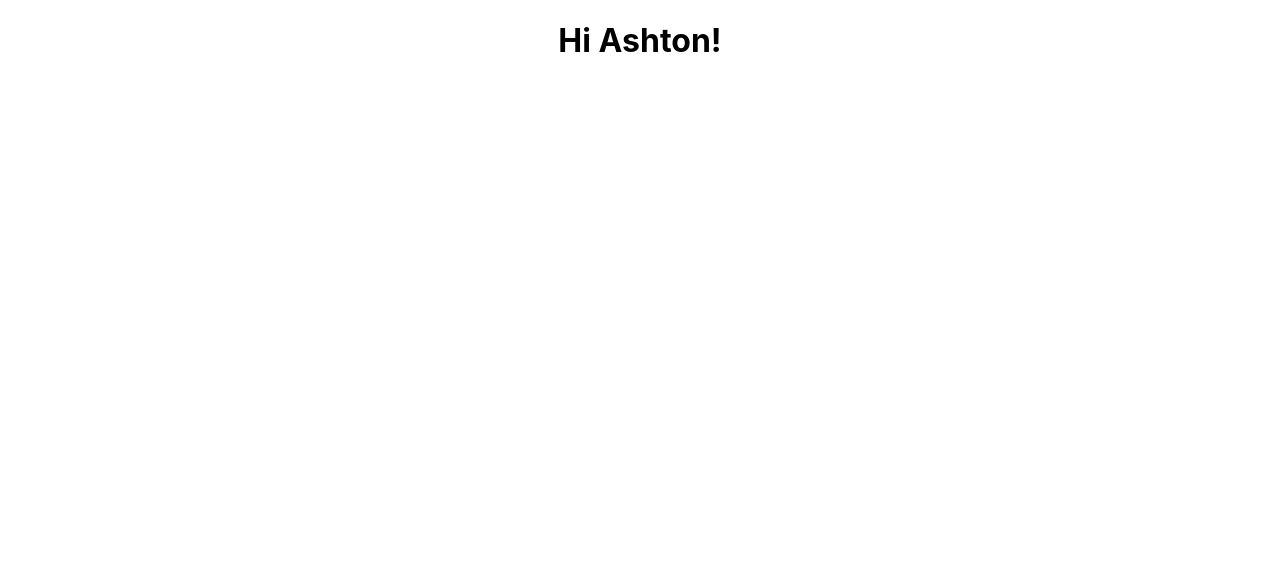
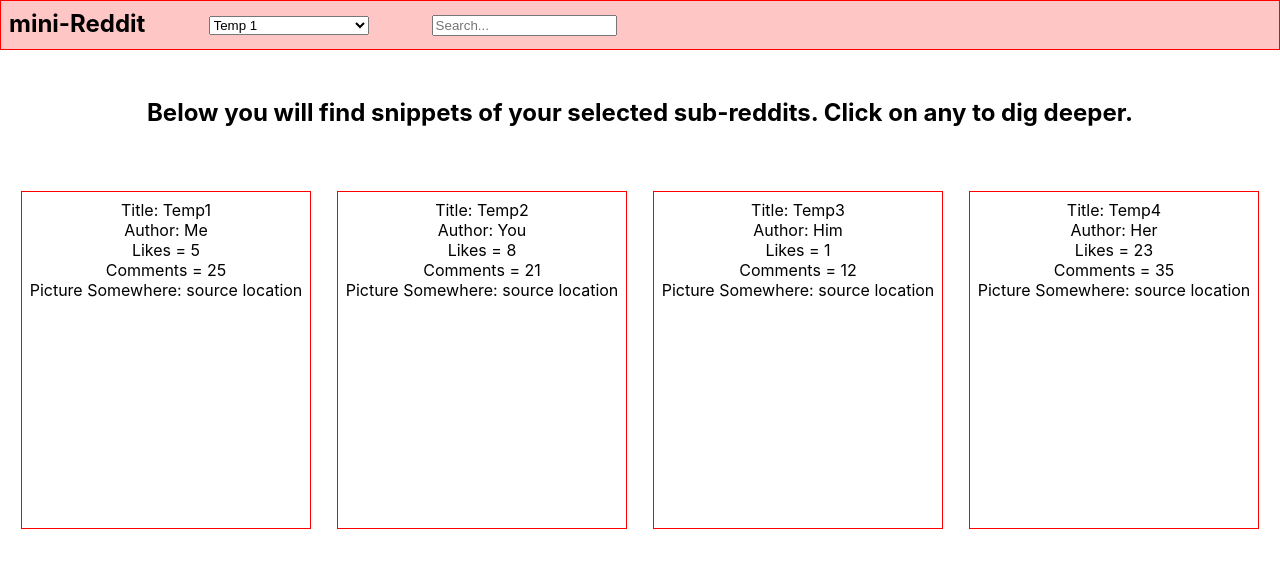
Before and after one commit to DShowens/reddit-app, a React (Create React App) app: page / in a window 1280 px wide. Shown: the top 568 px of the page. Built offline with nearby package versions, Linux system fonts and the light colour scheme.

Commit message:
added navbar, welcome verbiage, and mulit-card layout draft

```diff
--- a/public/index.html
+++ b/public/index.html
@@ -28,7 +28,7 @@
   </head>
   <body>
     <noscript>You need to enable JavaScript to run this app.</noscript>
-    <div id="app"></div>
+    <div id="root"></div>
     <!--
       This HTML file is a template.
       If you open it directly in the browser, you will see an empty page.
--- a/src/App.js
+++ b/src/App.js
@@ -1,10 +1,12 @@
 
+import { Outlet } from 'react-router-dom';
 import './App.css';
 
 export default function App() {
   return (
     <div className="App">
-      <h1>Hi Ashton!</h1>
+      <h2>Below you will find snippets of your selected sub-reddits.  Click on any to dig deeper.</h2>
+        <Outlet />
     </div>
   );
 }
--- /dev/null
+++ b/src/components/MultiCards.js
@@ -0,0 +1,53 @@
+
+
+const tempPlaceholder = [{
+    title: "Temp1",
+    author: "Me",
+    likes: 5,
+    comments: 25,
+    pic: "source location",
+    id: 1
+},
+{
+    title: "Temp2",
+    author: "You",
+    likes: 8,
+    comments: 21,
+    pic: "source location",
+    id: 2
+},
+{
+    title: "Temp3",
+    author: "Him",
+    likes: 1,
+    comments: 12,
+    pic: "source location",
+    id: 3
+},
+{
+    title: "Temp4",
+    author: "Her",
+    likes: 23,
+    comments: 35,
+    pic: "source location",
+    id: 4
+}
+]
+
+function MultiCards() {
+    return (
+        <div className="multi-cards">
+            {tempPlaceholder.map(entry => (
+                <div className="card">
+                    <p>Title: {entry.title}</p>
+                    <p>Author: {entry.author}</p>
+                    <p>Likes = {entry.likes}</p>
+                    <p>Comments = {entry.comments}</p>
+                    <p>Picture Somewhere: {entry.pic}</p>
+                </div>
+            ))}
+        </div>
+    )
+};
+
+export default MultiCards;
--- /dev/null
+++ b/src/components/RootLayout.js
@@ -0,0 +1,27 @@
+import { Outlet } from "react-router-dom";
+
+
+function RootLayout() {
+    return (
+        <div className="root-layout">
+            <header>
+                <nav>
+                    <h1>mini-<span cassName="reddit">Reddit</span></h1>
+                    <select name="subreddits" id="subreddits">
+                        <option value="temp1">Temp 1</option>
+                        <option value="temp2">Temp 2</option>
+                        <option value="temp3">Temp 3</option>
+                        <option value="temp4">Temp 4</option>
+                        <option value="temp5">Temp 5</option>
+                    </select>
+                    <input type="text" placeholder="Search..."></input>
+                </nav>
+            </header>
+            <main>
+                <Outlet/>
+            </main>
+        </div>
+    )
+}
+
+export default RootLayout;
--- a/src/index.css
+++ b/src/index.css
@@ -11,3 +11,50 @@ code {
   font-family: source-code-pro, Menlo, Monaco, Consolas, 'Courier New',
     monospace;
 }
+
+* {
+  /* border: solid red 1px; */
+  margin: 0;
+}
+
+header {
+  background-color: hsla(0, 100%, 86%, 0.8); /* Why isn't this showing up */
+  border: solid red 1px;
+}
+
+nav {
+  display: flex;
+  flex-wrap: wrap;
+  gap: 5%;
+  min-height: 2rem;
+  padding: .5rem;
+}
+
+input, select, option {
+  max-height: 2rem;
+  align-self: center;
+  min-width: 10rem;
+}
+
+h2 {
+  padding: 3rem 1.5rem;
+}
+
+
+.multi-cards {
+  margin: 1rem;
+  display: flex;
+  flex-wrap: wrap;
+  gap: 1rem;
+
+  /* border: solid red 1px; */
+}
+
+.card {
+  padding: .5rem;
+  min-width: 10rem;
+  max-width: 90%;
+  margin: 0 auto;
+  min-height: 20rem;
+  border: solid red 1px;
+}
--- a/src/index.js
+++ b/src/index.js
@@ -10,17 +10,23 @@ import {
   RouterProvider,
 } from "react-router-dom";
 
+//Components & Pages
+import RootLayout from './components/RootLayout';
+import MultiCards from './components/MultiCards';
+
 // Create my router as base.  Add additional components as needed
 const router = createBrowserRouter(
   createRoutesFromElements(
-    <Route path="/" element={<App />}>
-      {/* <Route path="#" element={<Placeholder />} />  */}
+    <Route path="/" element={<RootLayout />}>
+      <Route path="/" element={<App />}>
+        <Route path="/" element={<MultiCards/>}/>
+      </Route>
     </Route>
   )
 );
 
 // Create router provider and render the router listed above
-ReactDOM.createRoot(document.getElementById("app")).render(
+ReactDOM.createRoot(document.getElementById("root")).render(
   <React.StrictMode>
     <RouterProvider router={router} />
   </React.StrictMode>
```
